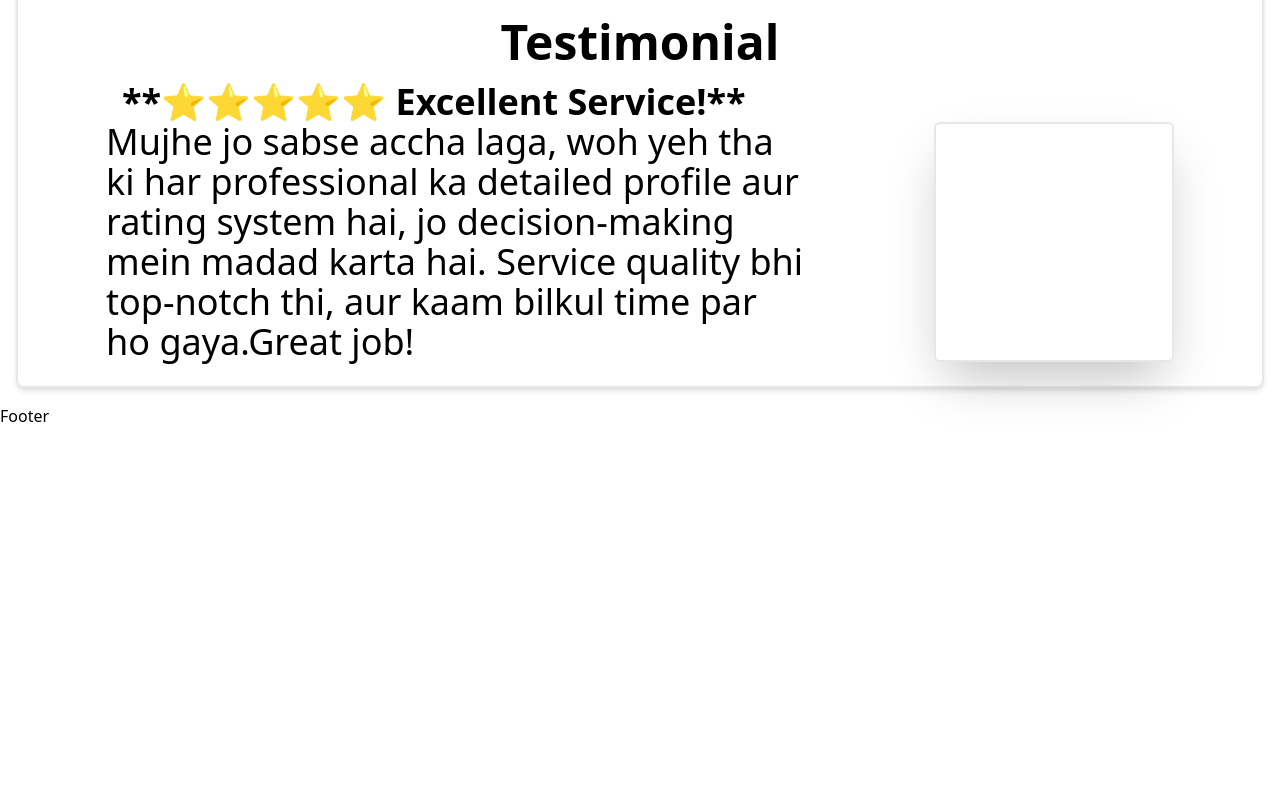
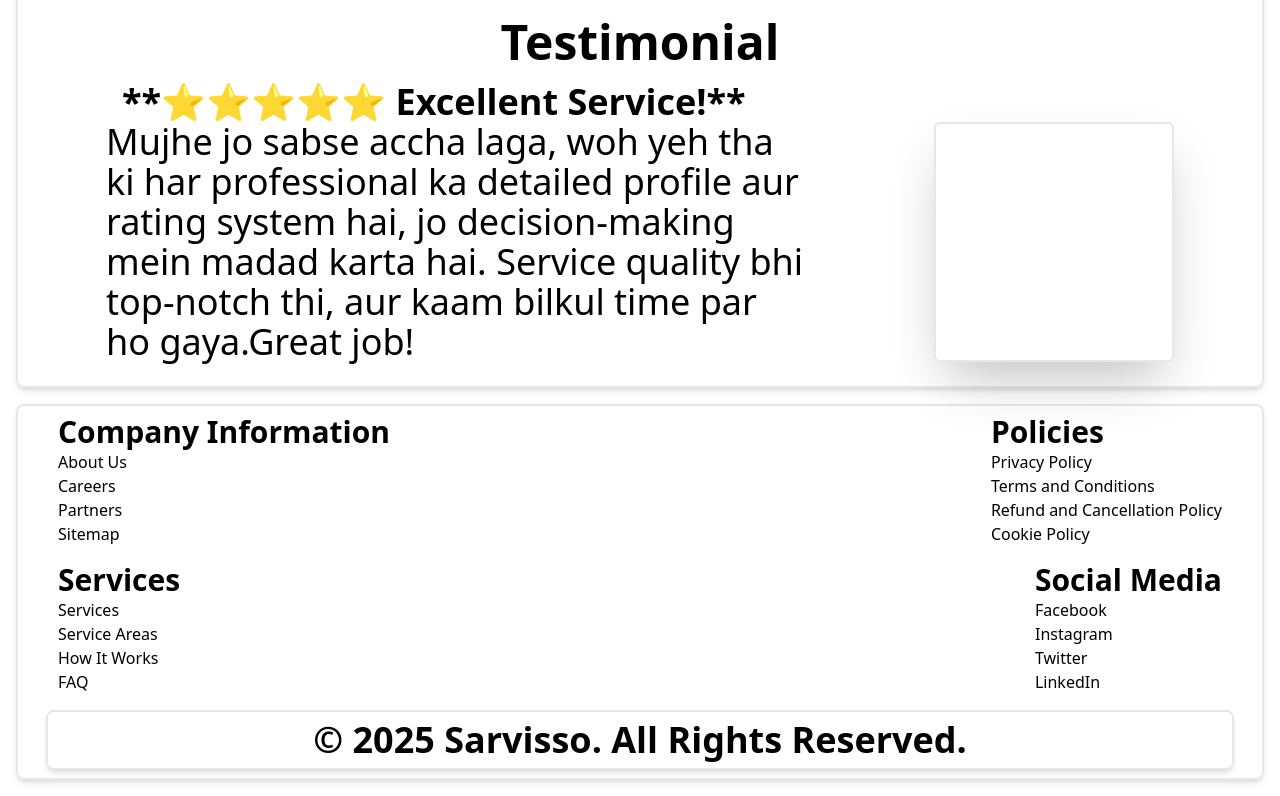
Before and after one commit to shivanand91/Sarvisso, a React (Vite) app in the folder Frontend/: page / in a window 1280 px wide. Shown: the part 2006-2802 px from the top of the page. Before the commit the page ends 2434 px from the top, so only its background shows below. Built offline with nearby package versions, Linux system fonts and the light colour scheme.

Commit message:
chnage by anamika pandey

```diff
--- a/Frontend/src/components/Footer.jsx
+++ b/Frontend/src/components/Footer.jsx
@@ -2,7 +2,57 @@ import React from 'react'
 
 function Footer() {
   return (
-    <div>Footer</div>
+    <div className='flex  flex-col shadow-md border-2 m-4 pt-2 pb-2 rounded-lg px-6'>
+      <div className='flex justify-between items-center pb-4 px-4'>
+        <div>
+          <h1 className='font-bold text-3xl'>
+            Company Information
+          </h1>
+          <ul>
+            <li> About Us</li>
+            <li> Careers</li>
+            <li>Partners</li>
+            <li>Sitemap</li>
+          </ul>
+        </div>
+        <div>
+          <h1 className='font-bold text-3xl'>
+            Policies
+          </h1>
+          <ul>
+            <li>  Privacy Policy</li>
+            <li> Terms and Conditions</li>
+            <li>Refund and Cancellation Policy</li>
+            <li>Cookie Policy </li>
+          </ul>
+        </div>
+      </div>
+      <div className='flex justify-between items-center pb-4 px-4'>
+        <div>
+          <h1 className='font-bold text-3xl'>Services
+          </h1>
+          <ul>
+            <li>Services</li>
+            <li>Service Areas</li>
+            <li>How It Works</li>
+            <li> FAQ </li>
+            </ul>
+        </div>
+        <div>
+          <h1 className='font-bold text-3xl'>Social Media
+          </h1>
+          <ul>
+            <li>Facebook</li>
+            <li>Instagram</li>
+            <li>Twitter</li>
+            <li>LinkedIn</li>
+          </ul>
+        </div>
+      </div>
+      <div className='flex justify-center items-center shadow-md border-2 ml-1 mr-1 pt-2 pb-2 rounded-lg font-bold text-4xl'>
+        <p>© 2025 Sarvisso. All Rights Reserved.</p>
+      </div>
+    </div>
   )
 }
 
--- a/Frontend/src/components/Testimonial.jsx
+++ b/Frontend/src/components/Testimonial.jsx
@@ -3,7 +3,7 @@ import { BsStarFill } from "react-icons/bs";
 
 const Testimonial = () => {
     return (
-        <div className='flex  flex-col shadow-md border-2 m-4 pt-2 pb-2 rounded-lg px-6'>
+        <div className='flex  flex-col shadow-md border-2 m-4 pt-2 pb-2 rounded-lg px-6 p-4 '>
             <h1 className='text-center font-bold mb-4 mt-4 text-5xl '>Testimonial</h1>
             <div className='flex flex-col'>
 
--- a/Frontend/src/pages/Home.jsx
+++ b/Frontend/src/pages/Home.jsx
@@ -18,6 +18,7 @@ const Home = () => {
      <Works/>
      <Whyuse/>
      <Testimonial/>
+
   </div>
   )
 }
```
